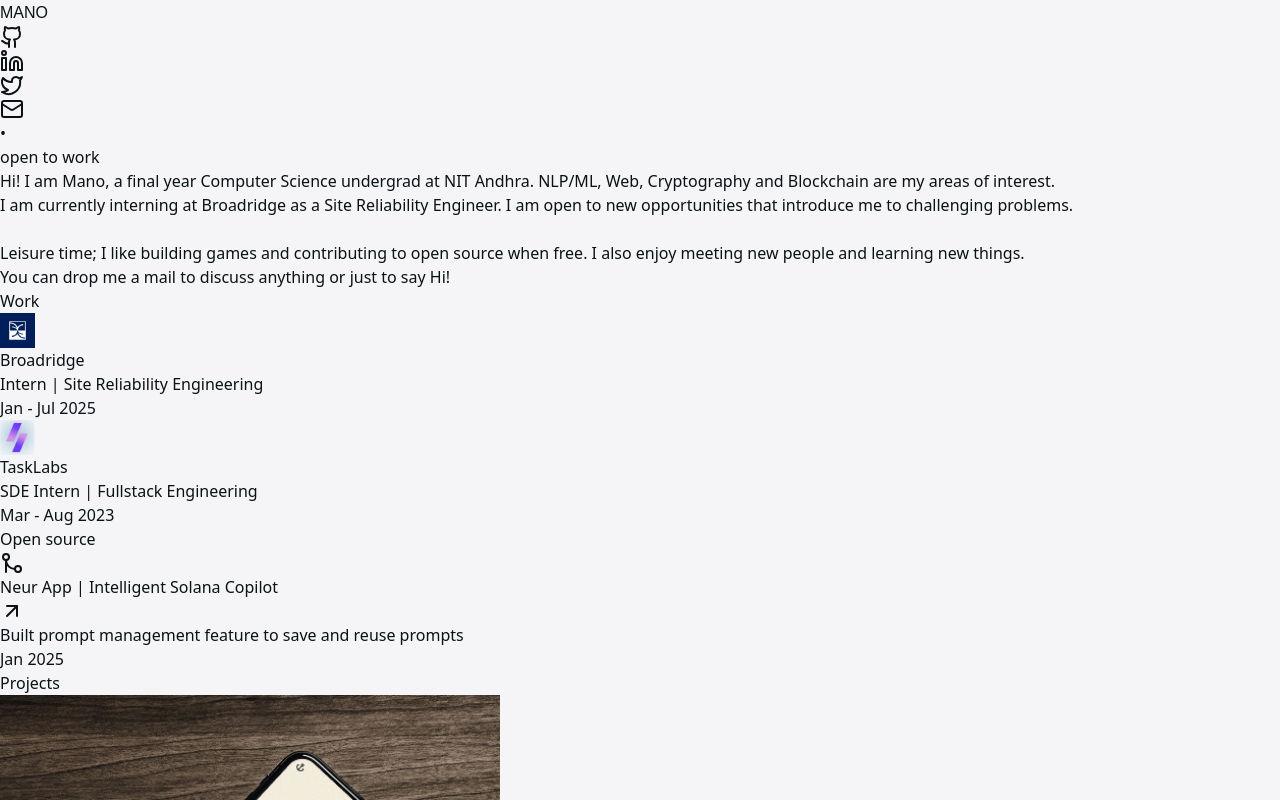
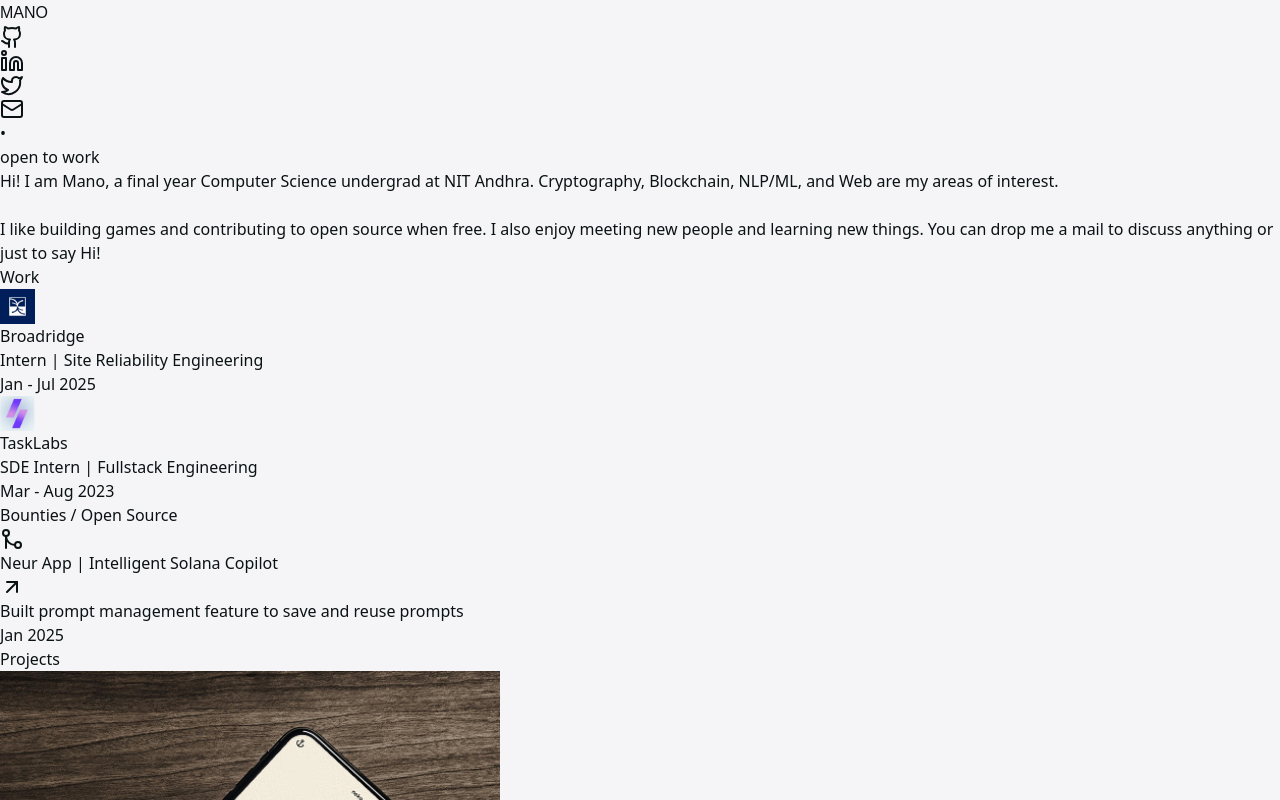
Before and after one commit to Mano-08/portfolio, a Next.js app: page / in a window 1280 px wide. Shown: the top 800 px of the page. Built offline with nearby package versions, Linux system fonts and the light colour scheme; a web font is replaced by a local one.

Commit message:
fix: refine about me

```diff
--- a/src/components/Landing.tsx
+++ b/src/components/Landing.tsx
@@ -5,30 +5,25 @@ function Landing() {
   return (
     <div className="w-full mt-10 overflow-hidden text-black/50">
       Hi! I am Mano, a final year Computer Science undergrad at NIT Andhra.
-      NLP/ML, Web, Cryptography and Blockchain are my areas of interest.
-      <br />
-      I am currently interning at Broadridge as a Site Reliability Engineer. I
-      am open to new opportunities that introduce me to challenging problems.
-      <br /> <br />
-      <span className="text-black/90">Leisure time;</span> I like building{" "}
+      Cryptography, Blockchain, NLP/ML, and Web are my areas of interest.
+      <br /> <br />I like building{" "}
       <Link
         href="https://playbattleship.vercel.app/"
-        className="underline decoration-dotted"
+        className="underline decoration-dotted text-black/75"
       >
         games
       </Link>{" "}
       and contributing to{" "}
       <Link
         href="https://github.com/Mano-08"
-        className="underline decoration-dotted"
+        className="underline decoration-dotted text-black/75"
       >
         open source
       </Link>{" "}
-      when free. I also enjoy meeting new people and learning new things.
-      <br />
-      You can drop me a{" "}
+      when free. I also enjoy meeting new people and learning new things. You
+      can drop me a{" "}
       <Link
-        className="underline decoration-dotted"
+        className="underline decoration-dotted text-black/75"
         href="mailto:mano.26q@gmail.com"
       >
         mail
--- a/src/components/OpenSource.tsx
+++ b/src/components/OpenSource.tsx
@@ -5,7 +5,7 @@ import React from "react";
 function OpenSource() {
   return (
     <section>
-      <p className="text-sm md:text-base font-medium">Open source </p>
+      <p className="text-sm md:text-base font-medium">Bounties / Open Source</p>
       <div className="flex flex-col my-1 md:my-3 border-t border-dotted border-neutral-300">
         <Link
           href="https://github.com/NeurProjects/neur-app/pull/130"
```
